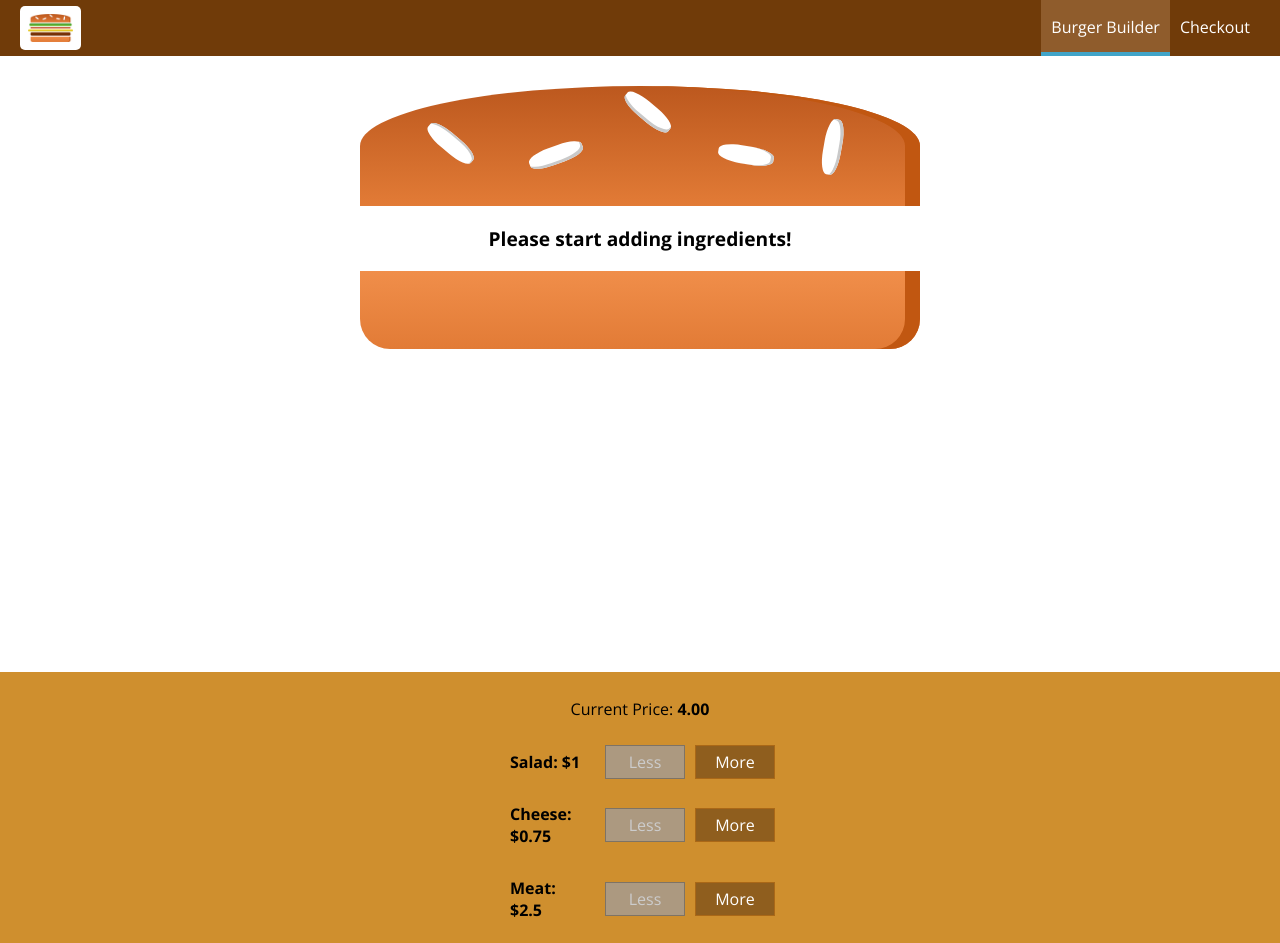
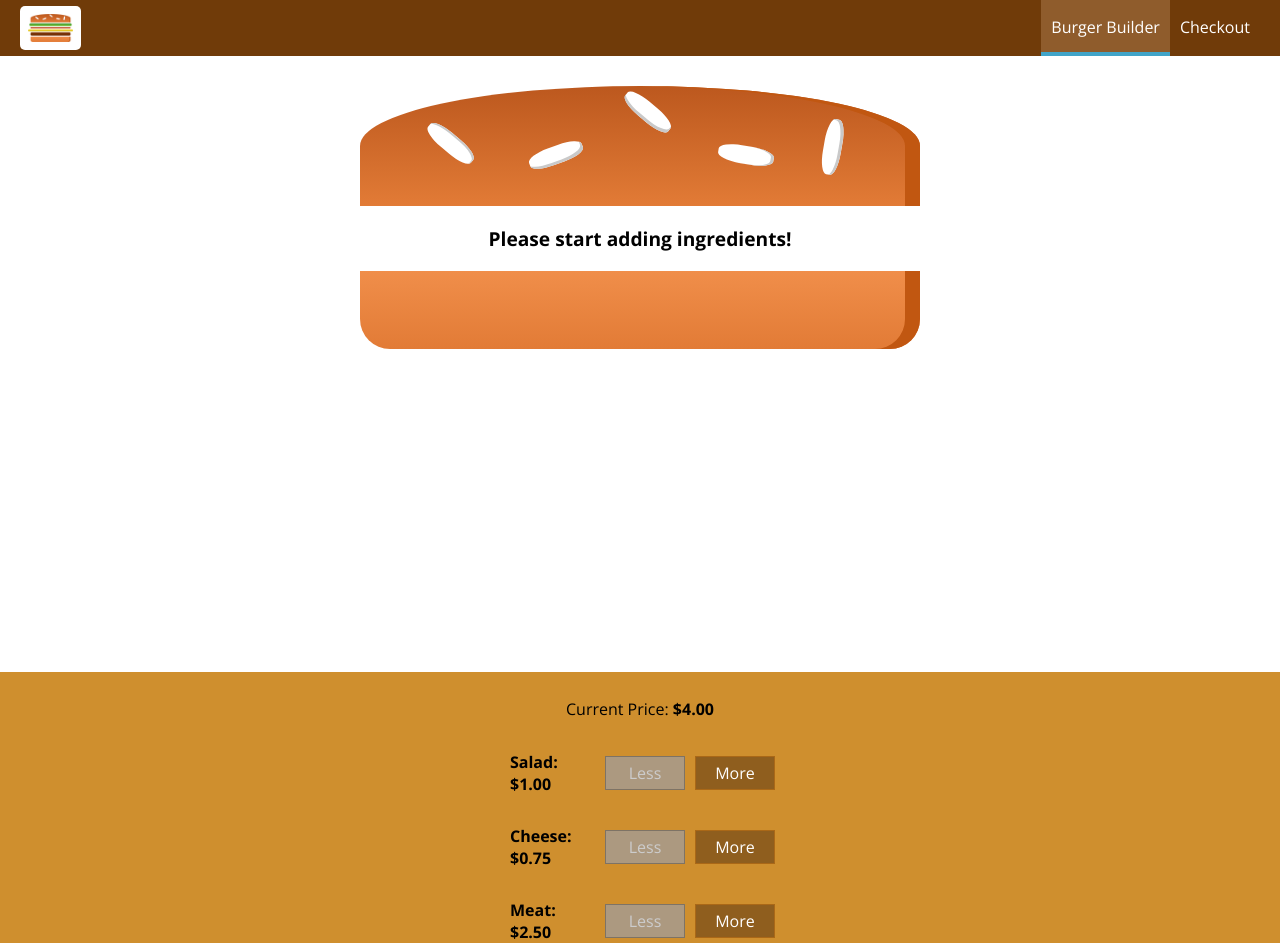
Before and after one commit to JimmyLin39/burger-builder, a React app: page / in a window 1280 px wide. Shown: the top 943 px of the page. Built offline with nearby package versions, Linux system fonts and the light colour scheme.

Commit message:
display price properly

```diff
--- a/src/components/Burger/BuildControls/BuildControl/BuildControl.js
+++ b/src/components/Burger/BuildControls/BuildControl/BuildControl.js
@@ -4,7 +4,7 @@ import classes from './BuildControl.css';
 
 const buildControl = (props) => (
   <div className={classes.BuildControl}>
-    <div className={classes.Label}>{props.label}</div>
+    <div className={classes.Label}>{props.label}: ${props.price.toFixed(2)}</div>
     <button
       className={classes.Less}
       onClick={props.removed}
--- a/src/components/Burger/BuildControls/BuildControls.js
+++ b/src/components/Burger/BuildControls/BuildControls.js
@@ -4,20 +4,21 @@ import classes from './BuildControls.css'
 import BuildControl from './BuildControl/BuildControl';
 
 const controls = [
-  {label: 'Salad: $1 ', type: 'salad'},
-  {label: 'Cheese: $0.75', type: 'cheese'},
-  {label: 'Meat: $2.5', type: 'meat'},
-  {label: 'Bacon: $2', type: 'bacon'}
+  {label: 'Salad', price: 1, type: 'salad'},
+  {label: 'Cheese', price: 0.75, type: 'cheese'},
+  {label: 'Meat', price: 2.5, type: 'meat'},
+  {label: 'Bacon', price: 2, type: 'bacon'}
 ];
 
 const buildControls = (props) => {
   return (
     <div className={classes.BuildControls}>
-      <p>Current Price: <strong>{props.price.toFixed(2)}</strong></p>
+      <p>Current Price: <strong>${props.price.toFixed(2)}</strong></p>
       {controls.map(ctrl => (
         <BuildControl
           key={ctrl.label}
           label={ctrl.label}
+          price={ctrl.price}
           added={() => props.ingredientAdded(ctrl.type)}
           removed={() => props.ingredientRemoved(ctrl.type)}
           disabled={props.disabled[ctrl.type]} />
```
